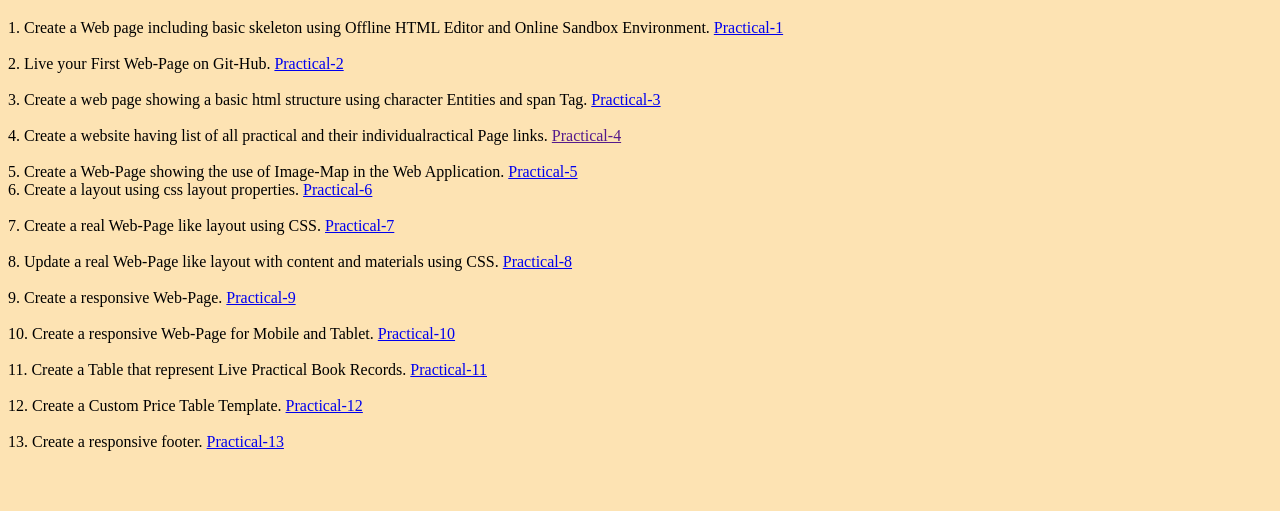
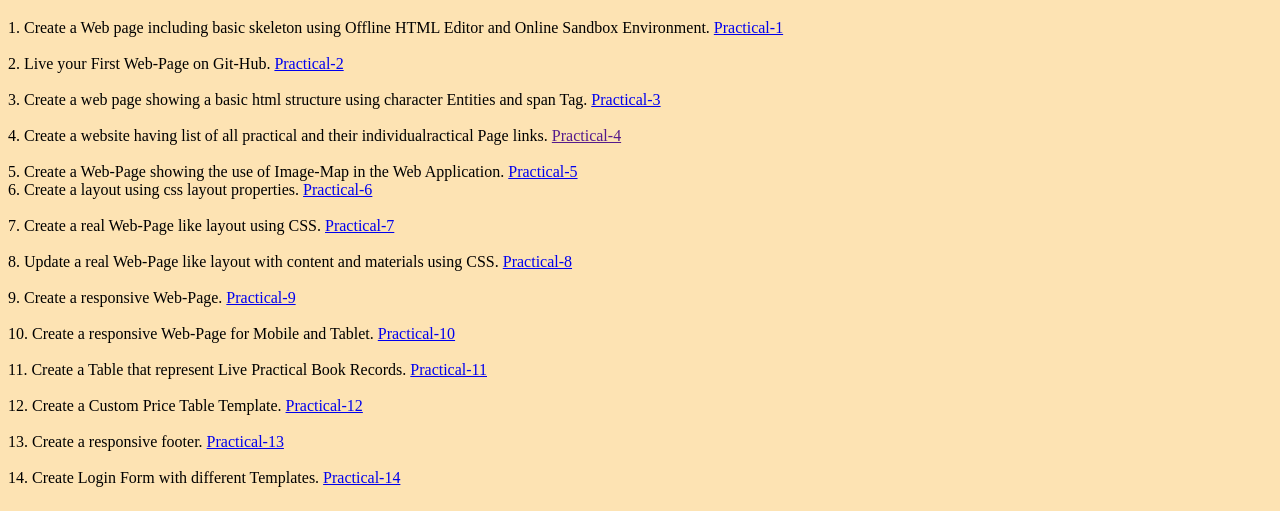
Before and after one commit to themockingjester/FULL-STACK-ASSIGNMENT, a plain HTML site: page index.html in a window 1280 px wide. Shown: the part 289-800 px from the top of the page. Drawn offline with Linux system fonts and the light colour scheme.

Commit message:
Update index.html

```diff
--- a/index.html
+++ b/index.html
@@ -98,5 +98,12 @@
         13. Create a responsive footer.
         <a href="assignment13/assignment13.html" >Practical-13</a>
     </div>
+
+     <br>
+    <div>
+        14. Create Login Form with different Templates.
+        <a href="assignment14/assignment14.html">Practical-14</a>
+        </div>
+
 </body>
 </html>
```
